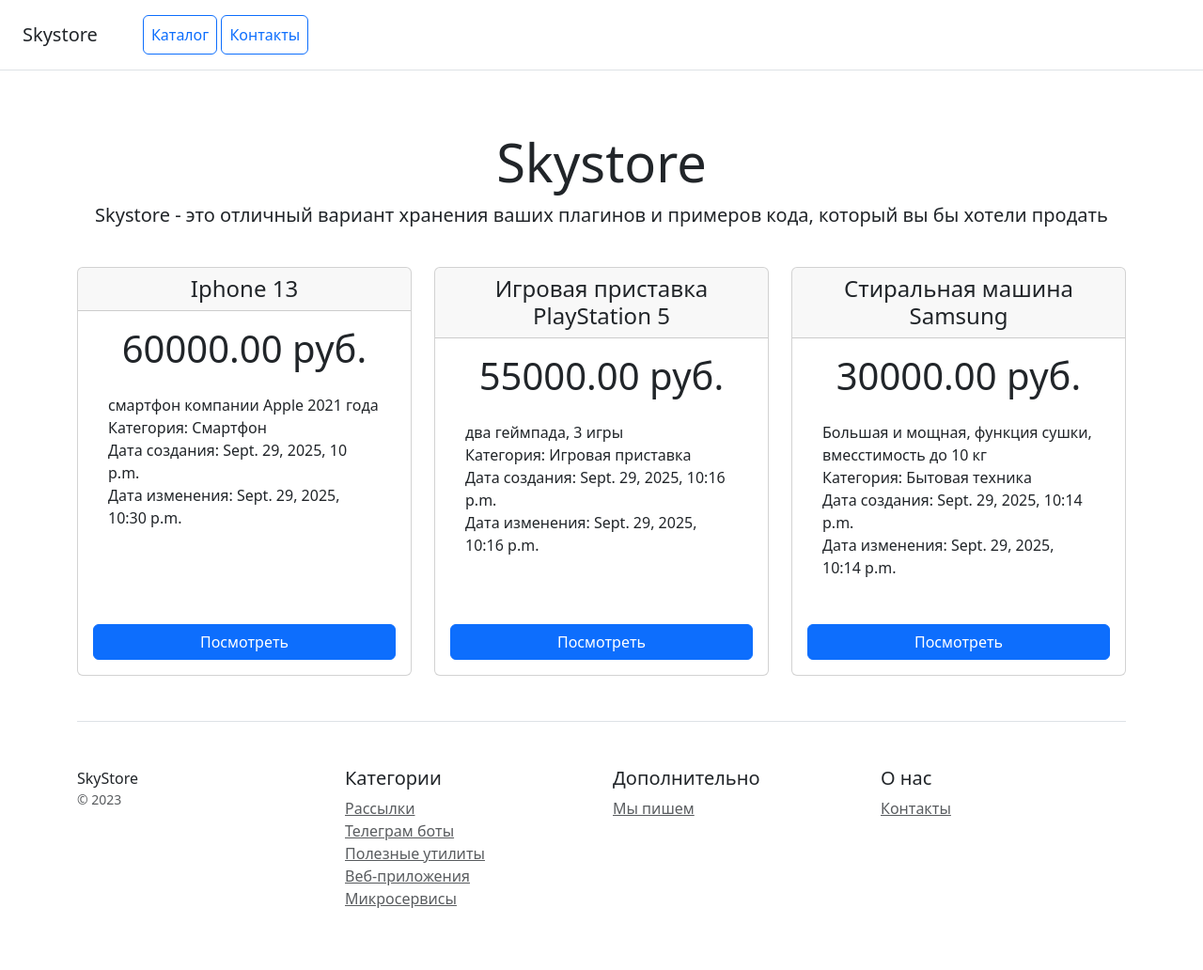
After one commit to 4aenyeweddien/Homework_Manakov_Django2, a Django app: template catalog/templates/products_list.html in a window 1280 px wide. The commit adds this page. Shown: the whole page at 94% size. Run offline with Django 5.2, Linux system fonts and the light colour scheme; the template is opened without the code that fills it: values that come from a table or form of the project are taken from there, others are empty; data comes from the database, SQL or seed files in the repository; some libraries are stand-ins or nearby versions.

Commit message:
реализован главный шаблон

```diff
--- a/catalog/templates/home.html
+++ b/catalog/templates/home.html
@@ -11,7 +11,7 @@
 <div class="d-flex flex-column flex-md-row align-items-center p-3 px-md-4 mb-3 bg-white border-bottom box-shadow">
     <h5 class="my-0 mr-md-auto font-weight-normal">Skystore</h5>
     <nav class="ms-5">
-        <a class="p-2 btn btn-outline-primary" href="/">Каталог</a>
+        <a class="p-2 btn btn-outline-primary" href="/home/">Каталог</a>
         <a class="p-2 btn btn-outline-primary" href="/contacts/">Контакты</a>
     </nav>
 </div>
@@ -23,26 +23,8 @@
 </div>
 
 <div class="container">
-    <div class="row text-center">
-        <div class="col-3">
-            <div class="card mb-4 box-shadow">
-                <div class="card-header">
-                    <h4 class="my-0 font-weight-normal">Удобный сервис рассылок</h4>
-                </div>
-                <div class="card-body">
-                    <h1 class="card-title pricing-card-title">$ 140</h1>
-                    <ul class="list-unstyled mt-3 mb-4 text-start m-3">
-                        <li>- Неограниченная лицензия</li>
-                        <li>- Поддержка</li>
-                        <li>- Установка на сервер</li>
-                        <li>- Получение обновлений</li>
-                    </ul>
-                    <button type="button" class="btn btn-lg btn-block btn-outline-primary">Купить</button>
-                </div>
-            </div>
-        </div>
-    </div>
-
+    {% block content %}
+    {% endblock %}
     <footer class="pt-4 my-md-5 pt-md-5 border-top">
         <div class="row">
             <div class="col-12 col-md">
--- /dev/null
+++ b/catalog/templates/products_list.html
@@ -0,0 +1,41 @@
+{% extends 'home.html' %}
+{% block content %}
+<div class="row text-center">
+    {% for product in products %}
+    <div class="col-4">
+        <div class="card mb-4 box-shadow h-100">
+            <div class="card-header">
+                <h4 class="my-0 font-weight-normal">{{ product.name }}</h4>
+            </div>
+            <div class="card-body d-flex flex-column">
+                <h1 class="card-title pricing-card-title">{{ product.price }} руб.</h1>
+                <div class="flex-grow-1"> <!-- Контейнер для описания с гибкой высотой -->
+                    <ul class="list-unstyled mt-3 mb-4 text-start m-3">
+                        <li>
+                            {% if product.description|length > 100 %}
+                            {{ product.description|slice:":100" }}...
+                            {% else %}
+                            {{ product.description }}
+                            {% endif %}
+                        </li>
+                        <li>
+                            Категория:
+                            {{ product.category }}
+                        </li>
+                        <li>
+                            Дата создания:
+                            {{ product.created_at }}
+                        </li>
+                        <li>
+                            Дата изменения:
+                            {{ product.updated_at }}
+                        </li>
+                    </ul>
+                </div>
+                <a class="btn btn-primary" href="{% url 'catalog:product_detail' product.pk %}" role="button">Посмотреть</a>
+            </div>
+        </div>
+    </div>
+    {% endfor %}
+</div>
+{% endblock %}
--- a/catalog/urls.py
+++ b/catalog/urls.py
@@ -1,10 +1,11 @@
 from django.urls import path, include
 from catalog.apps import CatalogConfig
-from catalog.views import home, contacts
+from catalog.views import contacts, products_list, product_detail
 
 app_name = CatalogConfig.name
 
 urlpatterns = [
-    path("home/", home, name="home"),
+    path("home/", products_list, name="home"),
     path("contacts/", contacts, name="contacts"),
+    path("product/<int:pk>", product_detail, name="product_detail"),
 ]
```
Also changed, not shown: catalog/templates/product_detail.html (added, +40 -0 lines), catalog/views.py (+16 -3 lines).
